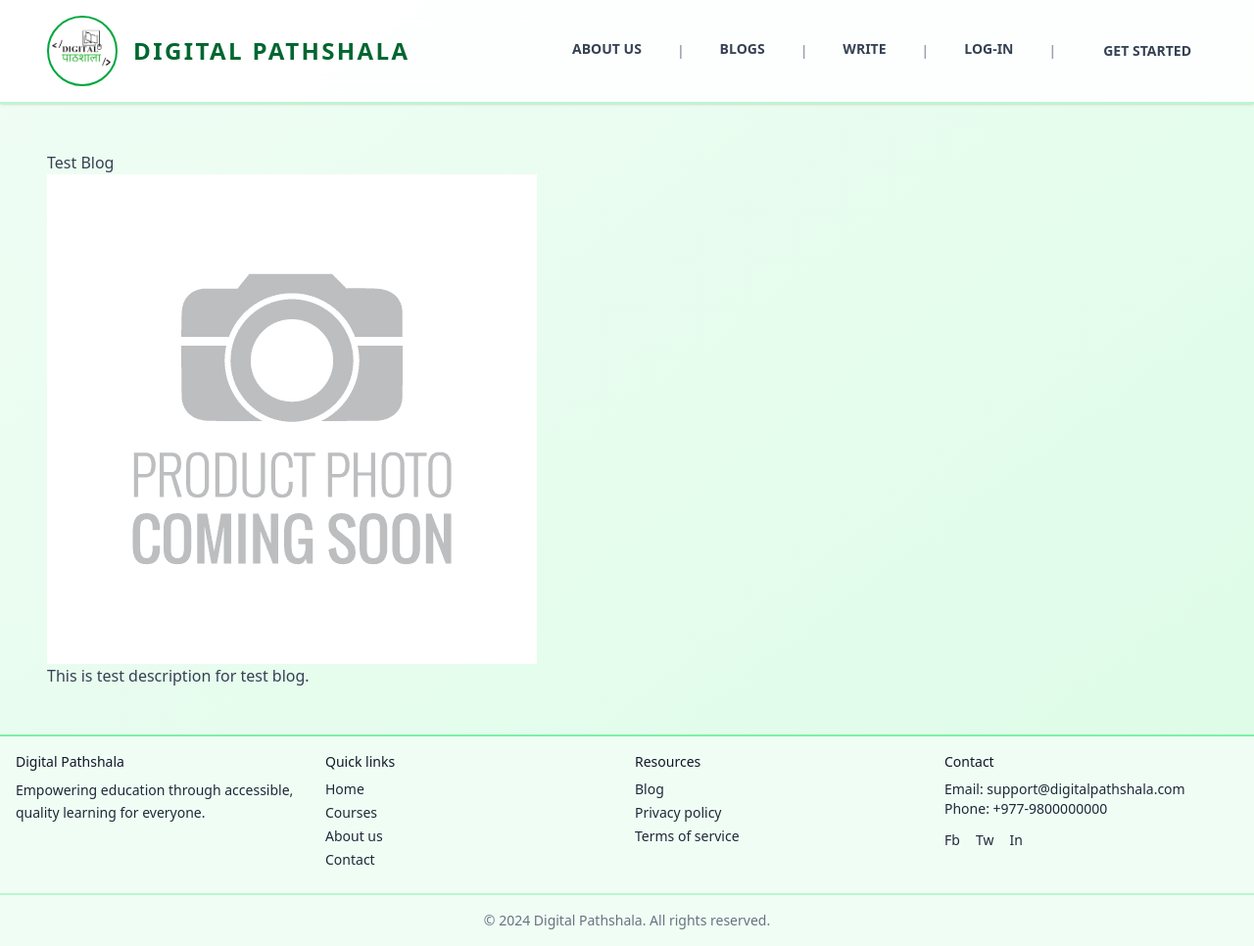
After one commit to RupSagarGautam/Django_Practice, a Django app: page /blog/id/1 in a window 1280 px wide. The commit adds this page. Shown: the whole page at 98% size. Run offline with Django 5.2, Linux system fonts and the light colour scheme; data comes from the database, SQL or seed files in the repository; both versions use the stored data as it was after the commit; parts of the project's set-up code (start-up, migrations or seed data) failed here and were passed over.

Commit message:
Updated Opening blog page

```diff
--- a/blogs/admin.py
+++ b/blogs/admin.py
@@ -2,6 +2,6 @@ from django.contrib import admin
 from .models import Blog
 
 class BlogAdmin(admin.ModelAdmin):
-    list_display = ('title', 'author', 'created_at', 'updated_at')
+    list_display = ('title', 'author', 'created_at', 'updated_at', 'image')
 
 admin.site.register(Blog, BlogAdmin)
--- a/blogs/models.py
+++ b/blogs/models.py
@@ -9,12 +9,17 @@ class Blog(models.Model):
     def generateAttachmentPath(instance, filename):
         return f'blog/{instance.author.username}/attachments/{filename}'
 
+    class StatusOptions(models.TextChoices):
+        ACTIVE = "Active", "Active"
+        INACTIVE = "Inactive", "Inactive"
+
     title = models.CharField(max_length=50 )
     content = models.TextField()
     author = models.ForeignKey(User, on_delete=models.CASCADE, related_name='blog_posts')
     tags = TaggableManager(blank=True)
-    image = models.ImageField(blank=True, null=True , upload_to=generateImagePath)
+    image = models.ImageField(blank=True, null=True , upload_to=generateImagePath, default='static/images/blog1.png')
     attachment = models.FileField(blank=True, null=True, upload_to=generateAttachmentPath)
+    status = models.CharField(max_length=8, choices=StatusOptions, default=StatusOptions.INACTIVE)
     created_at = models.DateTimeField( auto_now_add=True, editable=False )
     updated_at = models.DateTimeField(auto_now=True, editable=False)
 
--- a/blogs/views.py
+++ b/blogs/views.py
@@ -1,11 +1,79 @@
 from django.shortcuts import render, redirect
 from django.contrib import messages
+from blogs.models import Blog
+from django.contrib.auth.decorators import login_required
+
+@login_required(login_url='/auth/log-in')
+def addBlogPage(request):
+    return render(request, "pages/blogs/addBlogPage.html")
 
 
-def addBlogPage(request):
-    return render(request, 'pages/blogs/addBlogPage.html')
+def validate_blog(data):
+    errors = {}
+    title = data.get("title")
+    content = data.get("content")
+    tags = data.get("tags")
+    image = data.get("image")
+    attachment = data.get("attachment")
+
+    if len(title) < 3 or len(title) > 50:
+        errors["title"] = (
+            "The title should be minimum 3 and maximum 50 characters long."
+        )
+
+    if len(content) < 10:
+        errors["content"] = "The content must be minimum 10 characters long."
+
+    if tags == "":
+        errors["tags"] = "At least one tag in required"
+    else:
+        splitted_tags = tags.split(",")
+        for tag in splitted_tags:
+            if len(tag.strip()) < 2 or len(tag.strip()) > 15:
+                errors["tags"] = "Tag must be at least 3 and maximum 15 character long."
+            if len(splitted_tags) > 5:
+                errors["tags"] = "Tag must not be more than 5. "
+
+    if image:
+        allowed_extensions = ["jpg", "png", "jpeg"]
+        if image.size > 5 * 1024 * 1024:
+            errors["image"] = "Image size should be less than 5MB."
+
+        image_extension = image.name.split(".")[-1]  # splits the data by '.' and gets the last part
+
+        if image_extension.lower() not in allowed_extensions:
+            errors["image"] = (
+                f"{image_extension} is not allowed, allowed extensions are .jpg, .png, .jpeg"
+            )
+
+    if attachment and attachment.size > 10 * 1024 * 1024:
+        errors["attachment"] = "Attachment size should not be greater than 10 MB."
+
+    return errors
+
 
 def createBlog(request):
-    if request.method == 'POST':
-        messages.success(request, 'Blog Created Successfully')
-        return redirect('/blogs')
+    if request.method == "POST":
+        data = request.POST.copy()
+        data["image"] = request.FILES.get("image")
+        data["attachment"] = request.FILES.get("attachment")
+        errors = validate_blog(data)
+        if errors:
+            return render(request, "pages/blogs/addBlogPage.html", {"errors": errors})
+
+        blog = Blog.objects.create(
+            title=data["title"],
+            content=data["content"],
+            image=data["image"],
+            attachment=data["attachment"],
+            author = request.user
+        )
+        # blog.tags.add(*data['tags'].split(",")) # split() seperates the data and keeps in list and * unwraps the list
+        #Alternative Way
+        blog.tags.add(*[tag.strip() for tag in data['tags'].split(',')])
+        messages.success(request, "Blog Created Successfully!")
+        return redirect("/blogs")
+
+def blogDetails(request, id):
+    blog = Blog.objects.get(id=id)
+    return render(request, "pages/blogs/blogDetails.html", {"blog": blog})
--- a/main/urls.py
+++ b/main/urls.py
@@ -20,7 +20,7 @@ from .views import *
 from django.conf.urls.static import static
 from main import settings
 from users.views import *
-from blogs.views import *
+from blogs.views import addBlogPage, createBlog, blogDetails
 
 auth_urlpatterns = [
     path('log-in/', loginPage),
@@ -35,6 +35,7 @@ auth_urlpatterns = [
 blog_urlpatterns = [
     path('add', addBlogPage),
     path('create', createBlog),
+    path('id/<int:id>', blogDetails)
 ]
 
 urlpatterns = [
--- a/main/views.py
+++ b/main/views.py
@@ -1,5 +1,6 @@
 from django.shortcuts import render
 from django.contrib.auth.decorators import login_required
+from blogs.models import Blog
 
 def landingPage(request):
     return render(request,'pages/index.html')
@@ -14,7 +15,8 @@ def signupPage(request):
     return render(request, 'pages/auth/signup.html')
 
 def blogPage(request):
-    return render(request, 'pages/blogs/blogs.html')
+    blogs  =  Blog.objects.order_by('-created_at')
+    return render(request, 'pages/blogs/blogs.html', {'blogs':blogs})
 
 @login_required(login_url='/auth/log-in/')
 def profilePage(request):
--- a/templates/layouts/main.html
+++ b/templates/layouts/main.html
@@ -117,7 +117,7 @@
     </nav>
 
     <!-- Main Content Container -->
-    <div class="flex flex-col min-h-[80vh]">
+    <div class="flex flex-col p-12 min-h-[80vh]">
       {% block content %}
 
       {% endblock %}
--- /dev/null
+++ b/templates/pages/blogs/blogdetails.html
@@ -0,0 +1,11 @@
+{% extends 'layouts/main.html' %}
+{% block title %}
+Blog Details
+{% endblock title %}
+{% block content %}
+    <div class="container">
+        {{blog.title}}
+        <img src='{{blog.image.url}}' alt='The blog image with {{blog.id}} has Image'/>
+        {{blog.content}}
+    </div>
+{% endblock content %}
```
Also changed, not shown: templates/pages/blogs/addBlogPage.html (+5 -5 lines), templates/pages/blogs/blogs.html (+28 -7 lines), blogs/migrations/0004_blog_status.py (added), blogs/migrations/0005_alter_blog_status.py (added), blogs/migrations/0006_alter_blog_image.py (added), db.sqlite3, media/blog/admin/images/blog1.png (added), 1 other file.
